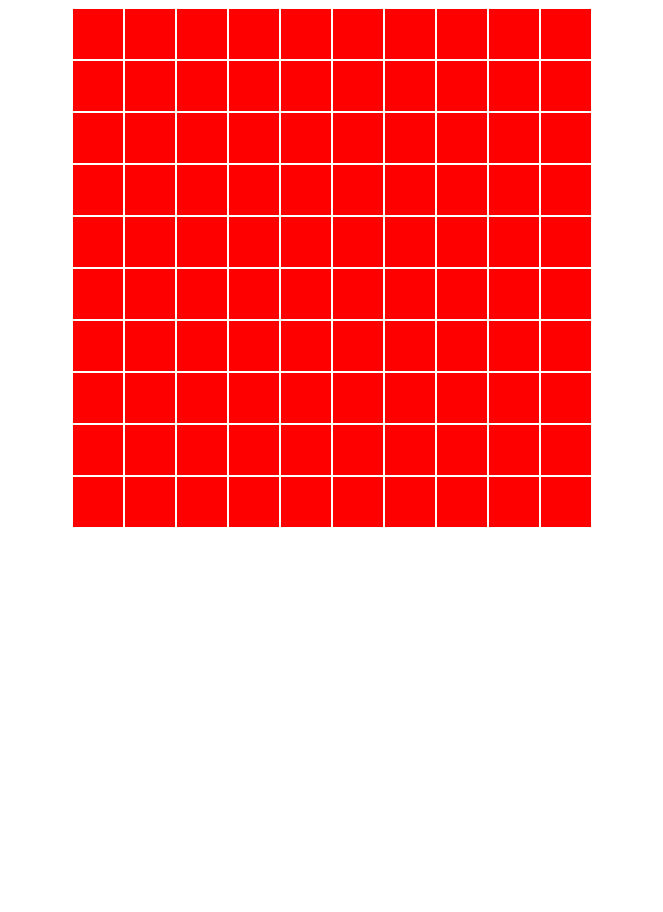
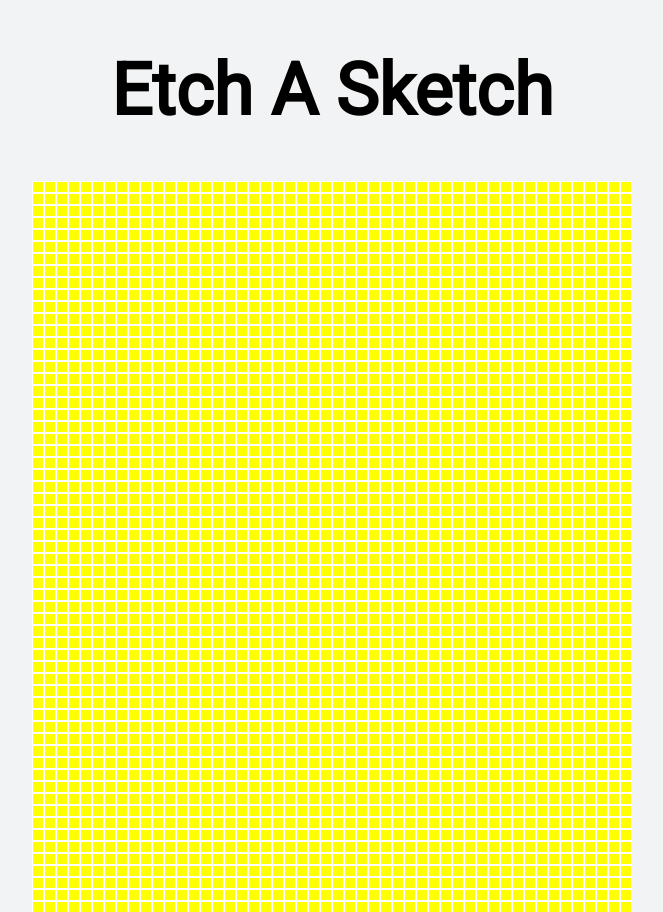
Before and after one commit to StlZero/etch-a-sketch, a plain HTML site: page index.html in a window 1280 px wide. Shown: the top 912 px of the page, without its empty margins (308-971 px from the left). Before the commit the page ends 800 px from the top, so only its background shows below. Drawn offline with Linux system fonts and the light colour scheme.

Commit message:
Reworked everything
Working on function to generate grid based on user input

```diff
--- a/index.html
+++ b/index.html
@@ -5,13 +5,22 @@
     <meta charset="UTF-8">
     <meta name="viewport" content="width=device-width, initial-scale=1">
     <link rel="stylesheet" type="text/css" href="styles.css">
-    <title>Document</title>
+    <title>Etch A Sketch</title>
+
+    <link rel="preconnect" href="https://fonts.googleapis.com">
+    <link rel="preconnect" href="https://fonts.gstatic.com" crossorigin>
+    <link href="https://fonts.googleapis.com/css2?family=Roboto&display=swap" rel="stylesheet">
 </head>
 
-<body draggable="false">
- <div class="grid-container">
+<body>
+<header>
+    <h1 id="eas-header">Etch A Sketch</h1>
+</header>
 
- </div>
+
+<div class="grid-container">
+
+</div>
 
 
 </body>
--- a/scripts.js
+++ b/scripts.js
@@ -1,45 +1,73 @@
 // Variables
 const grid_container = document.querySelector('.grid-container');
+
+let div1 = document.querySelectorAll('.grid-div');
+
+let color_btned = false;
+
 
 
 
 // Generates a grid of square divs
-for (i = 0; i < 100; i++) {
+function generateDivs() {
+  for (i = 0; i < (60 * 60); i++) {
     let div1 = document.createElement('div');
     div1.classList.add('grid-div');
-  div1.setAttribute('draggable', 'false');
+    let grid_div = document.querySelector('.grid-div');
+    div1.style.width = '10px';
+    div1.style.height = '10px';
+    div1.style.background = 'yellow';
+    div1.style.border = '1px solid white';
 
     grid_container.appendChild(div1);
   }
-
-// grid_container.addEventListener('click', (e) => {
-//   e.target.style.background = 'blue';
-// });
-
-
-let div1 = document.querySelectorAll('.grid-div');
+}
+//
+// Call function
+generateDivs();
 
 
 // Change color of divs when hovering over divs while holding down mouse button
+if (color_btned == true) {
   div1.forEach(div => {
     div.addEventListener('mouseover', (e) => {
       if (e.buttons === 1) {
-      e.target.style.background = 'blue';
+        e.target.style.background = 'black';
       }
     });
 
     div.addEventListener('mousedown', (e) => {
-    e.target.style.background = 'blue';
+      e.target.style.background = 'black';
     })
 
   });
+}
 
 
 
-// Disable dragging divs
+
+
+
+
+
+
+
+
+
+
+
+
+
+
+
+
+
+// Disable dragging divs (VERY IMPORTANT)
 div1.forEach(div => {
   div.addEventListener('dragstart', (e) => {
     e.preventDefault();
-
+  });
+  div.addEventListener('drag', (e) => {
+    e.preventDefault();
   });
 });
--- a/styles.css
+++ b/styles.css
@@ -1,16 +1,29 @@
+* {
+  font-family: 'Roboto', sans-serif;
+}
+
+body {
+  background-color: #f2f3f4 ;
+}
+
+#eas-header {
+  text-align: center;
+  font-size: 72px;
+}
+
 .grid-container {
-    background-color: black;
-    width: 520px;
-    height: 520px;
+    /* background-color: black; */
+    width: 600px;
+    height: 600px;
     margin: auto;
 
     display: flex;
     flex-wrap: wrap;
   }
 
-  .grid-div {
+  /* .grid-div {
     background-color: red;
     width: 50px;
     height: 50px;
     border:1px solid white;
-  }
+  } */
```
Lines whose indentation alone changed are shown as unchanged.
